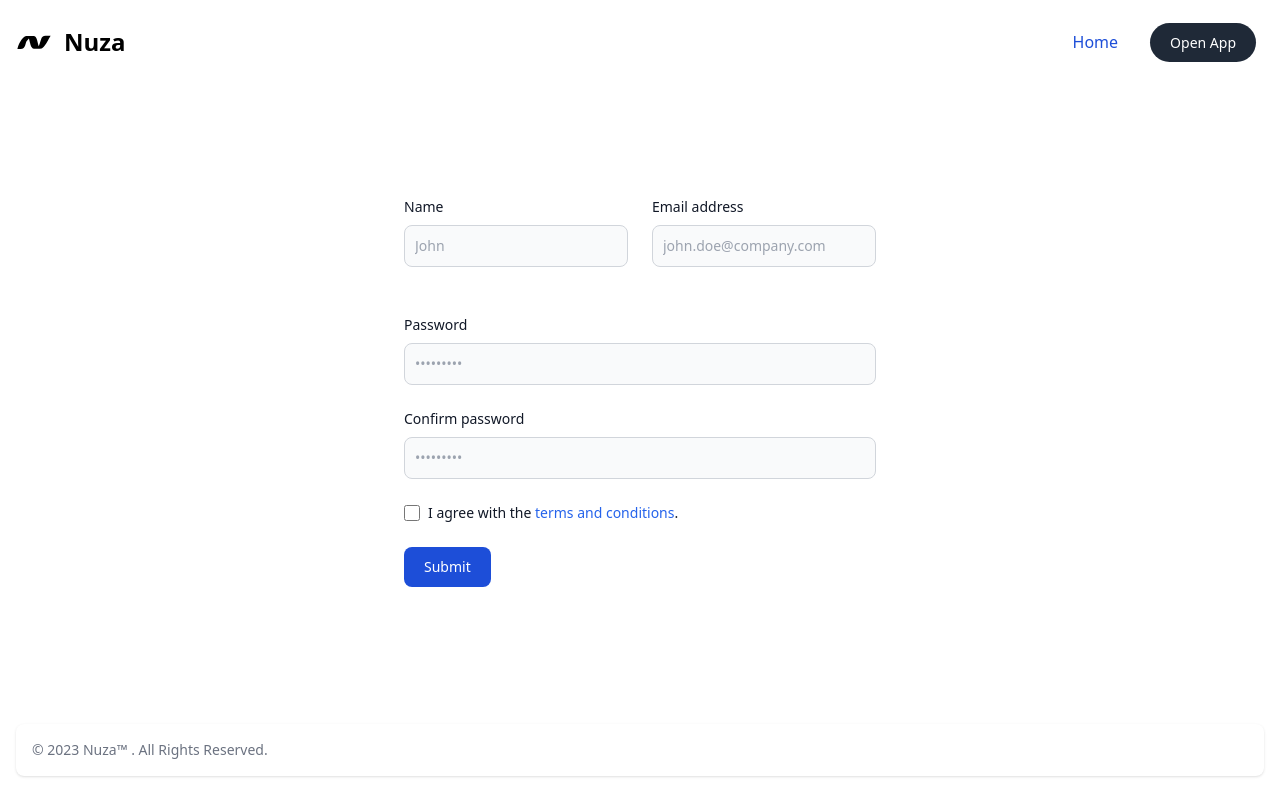
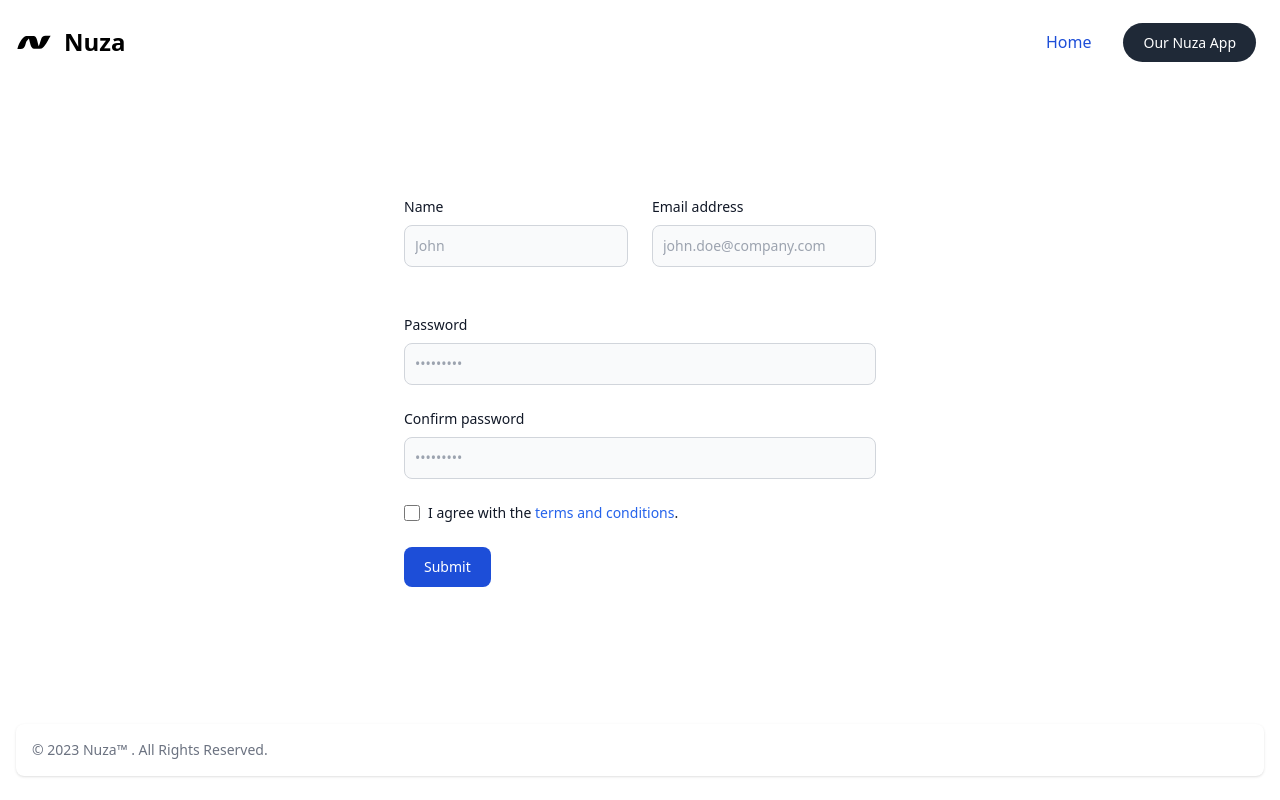
Before and after one commit to Cocodrilette/expoing-front, a Next.js app: page /auth/login in a window 1280 px wide. Built offline with nearby package versions, Linux system fonts and the light colour scheme; no server answers; what @rainbow-me/rainbowkit, wagmi would draw is missing.

Commit message:
commit de velez pa las jajas

```diff
--- a/components/navbar.tsx
+++ b/components/navbar.tsx
@@ -29,7 +29,7 @@ export function Navbar() {
                 href="/app"
                 className="text-white bg-gray-800 hover:bg-gray-900 focus:outline-none focus:ring-4 focus:ring-gray-300 font-medium rounded-full text-sm px-5 py-2.5 mr-2 mb-2"
               >
-                Open App
+                Our Nuza App
               </Link>
             </li>
           </ul>
--- a/pages/index.tsx
+++ b/pages/index.tsx
@@ -33,7 +33,7 @@ const Home: NextPage = () => {
           href="/auth/register"
           className="text-white bg-blue-700 hover:bg-blue-800 focus:ring-4 focus:outline-none focus:ring-blue-300 font-medium rounded-lg text-sm px-5 py-2.5 text-center inline-flex items-center "
         >
-          Get started
+          Get Started Now!
           <svg
             className="w-3.5 h-3.5 ml-2"
             aria-hidden="true"
```
